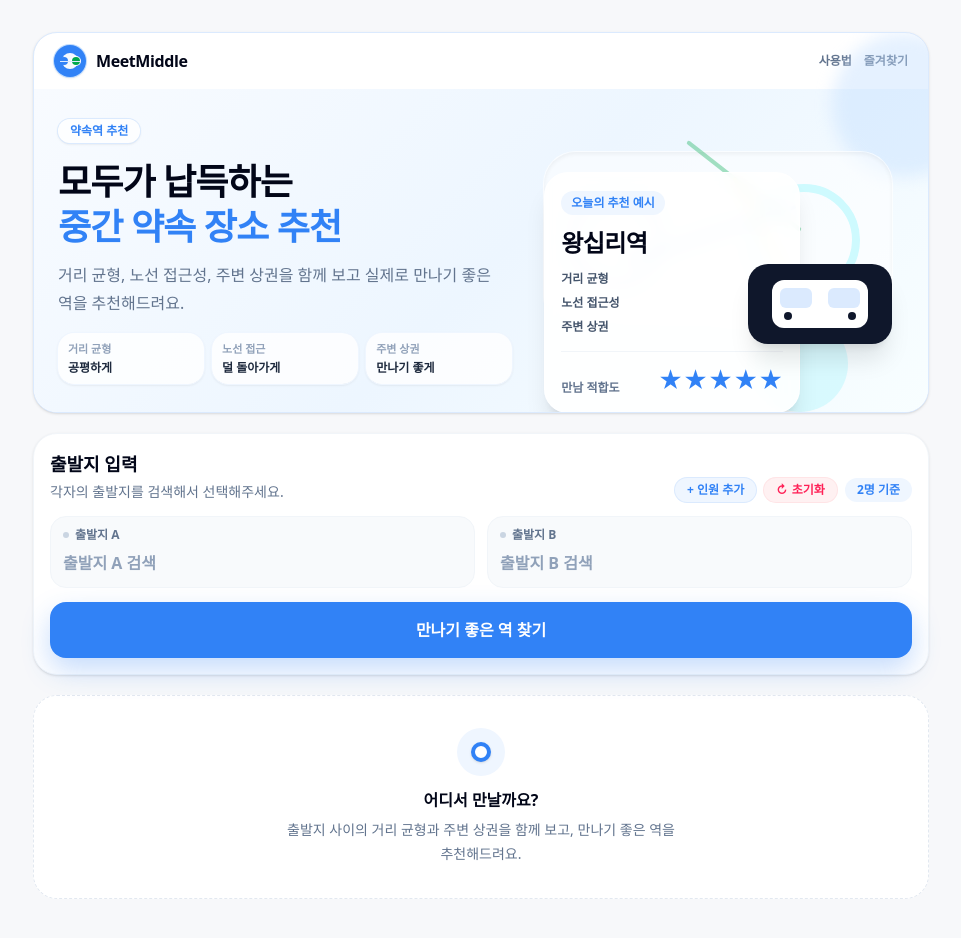
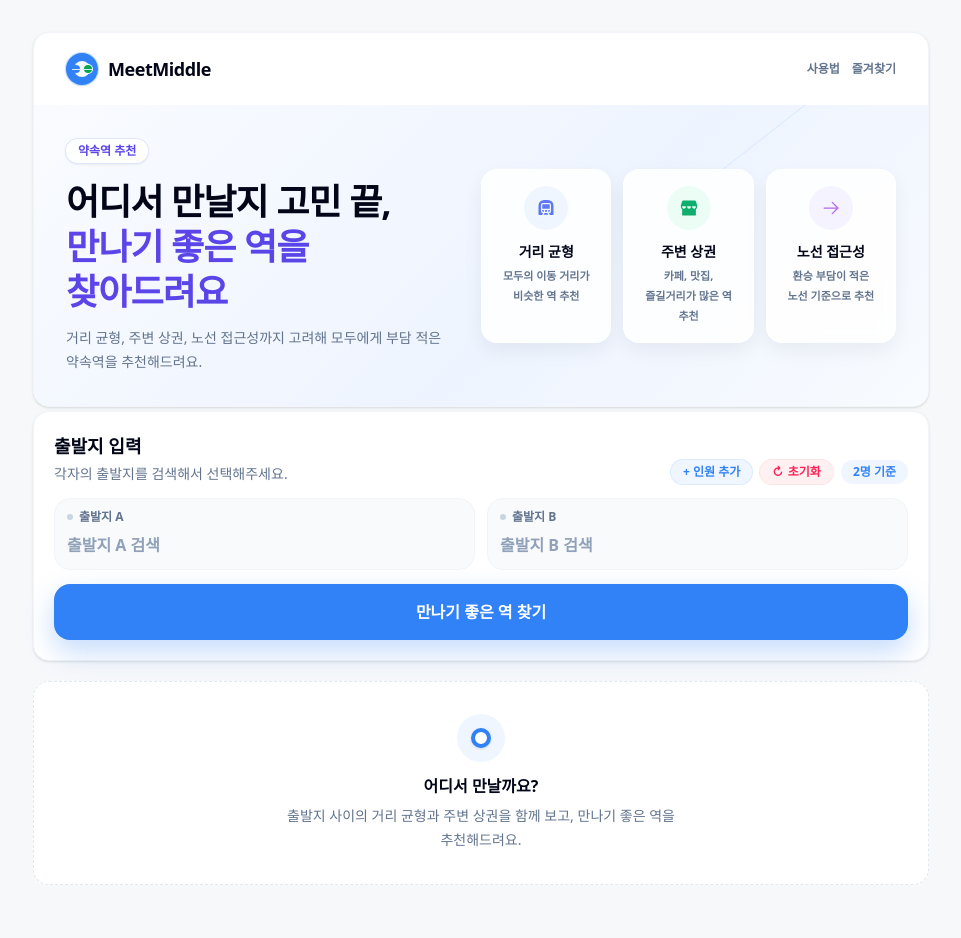
Before and after one commit to 1rkdwlgns1/mannayeok, a React (Vite) app: page / in a window 1280 px wide. Shown: the top 938 px of the page, without its empty margins (159-1120 px from the left). Built offline with nearby package versions, Linux system fonts and the light colour scheme; a web font is replaced by a local one.

Commit message:
fix: restore stable UI layout

```diff
--- a/src/App.jsx
+++ b/src/App.jsx
@@ -79,6 +79,7 @@ function App() {
   const [error, setError] = useState('')
   const [placeError, setPlaceError] = useState('')
   const [helpTooltipActive, setHelpTooltipActive] = useState(false)
+  const [mapCollapsed, setMapCollapsed] = useState(false)
 
   const selectableStations = useMemo(
     () => [...recommendedStations, ...fairStations],
@@ -331,14 +332,14 @@ function App() {
   }
 
   return (
-    <main className="min-h-screen bg-[#F7F8FA] px-3 py-4 md:px-6 md:py-8">
+    <main className="min-h-screen bg-[#F7F8FA] px-2.5 py-3 md:px-6 md:py-8">
       <div data-reveal-root className="mx-auto w-full max-w-4xl space-y-4 pb-8 md:space-y-5">
         <div className="mx-auto w-full max-w-4xl space-y-4 md:space-y-5">
-          <header className="overflow-hidden rounded-3xl border border-blue-100 bg-white shadow-sm">
-            <div className="flex items-center justify-between gap-4 px-4 py-3 md:px-5">
+          <header className="overflow-hidden rounded-2xl border border-slate-100 bg-white shadow-sm">
+            <div className="flex items-center justify-between gap-4 px-5 py-4 md:px-8 md:py-5">
               <div className="flex items-center gap-2.5">
                 <MeetMiddleLogo />
-                <p className="text-base font-black tracking-tight text-slate-950">MeetMiddle</p>
+                <p className="text-lg font-black tracking-tight text-slate-950">MeetMiddle</p>
               </div>
               <div className="hidden items-center gap-3 text-xs font-bold text-slate-500 sm:flex">
                 <span>사용법</span>
@@ -346,34 +347,28 @@ function App() {
               </div>
             </div>
 
-            <div className="relative isolate bg-[linear-gradient(135deg,#F8FBFF_0%,#EDF6FF_52%,#F8FEFF_100%)] px-4 py-5 md:px-6 md:py-7">
-              <div className="absolute -right-12 -top-14 h-36 w-36 rounded-full bg-blue-200/40 blur-sm" />
-              <div className="absolute bottom-0 right-20 h-24 w-24 rounded-full bg-cyan-200/35" />
-              <div className="relative grid items-center gap-5 md:grid-cols-[1.1fr_0.9fr]">
+            <div className="relative isolate overflow-hidden bg-[linear-gradient(135deg,#F9FBFF_0%,#EEF4FF_58%,#F8FBFF_100%)] px-4 py-5 md:px-8 md:py-8">
+              <div className="absolute right-8 top-4 hidden h-px w-56 rotate-[-38deg] bg-blue-100 md:block" />
+              <div className="relative grid items-center gap-5 lg:grid-cols-[1fr_1.05fr]">
                 <div className="min-w-0">
-                  <span className="inline-flex rounded-full bg-white/80 px-3 py-1 text-xs font-black text-[#3182F6] shadow-sm ring-1 ring-blue-100">
+                  <span className="inline-flex rounded-full bg-white/90 px-3 py-1 text-xs font-black text-[#5A45E8] shadow-sm ring-1 ring-indigo-100">
                     약속역 추천
                   </span>
-                  <h1 className="mt-4 text-3xl font-black leading-tight tracking-tight text-slate-950 md:text-4xl">
-                    모두가 납득하는
-                    <span className="block text-[#3182F6]">중간 약속 장소 추천</span>
+                  <h1 className="mt-4 text-[26px] font-black leading-tight tracking-tight text-slate-950 md:text-4xl">
+                    어디서 만날지 고민 끝,
+                    <span className="block text-[#5A45E8]">만나기 좋은 역을 찾아드려요</span>
                   </h1>
-                  <p className="mt-3 max-w-md text-sm leading-6 text-slate-500 md:text-base md:leading-7">
-                    거리 균형, 노선 접근성, 주변 상권을 함께 보고 실제로 만나기 좋은 역을 추천해드려요.
+                  <p className="mt-3 max-w-md text-sm leading-6 text-slate-500">
+                    거리 균형, 주변 상권, 노선 접근성까지 고려해 모두에게 부담 적은 약속역을 추천해드려요.
                   </p>
-                  <div className="mt-4 grid grid-cols-3 gap-2">
-                    <HeroStat label="거리 균형" value="공평하게" />
-                    <HeroStat label="노선 접근" value="덜 돌아가게" />
-                    <HeroStat label="주변 상권" value="만나기 좋게" />
-                  </div>
                 </div>
 
-                <HeroPreview />
+                <HeroFeatureGrid />
               </div>
             </div>
           </header>
 
-          <section className="relative z-[80] rounded-3xl border border-slate-100 bg-white p-3 shadow-sm md:p-4">
+          <section id="origin-input" className="relative z-[80] scroll-mt-6 rounded-2xl border border-slate-100 bg-white p-3 shadow-sm md:-mt-4 md:p-5">
             <AddressInput
               origins={originInputs}
               maxOrigins={MAX_ORIGIN_COUNT}
@@ -439,13 +434,6 @@ function App() {
                       탭하면 지도와 길찾기 기준역이 바뀌어요. 각 역의 특성을 비교해보세요.
                     </p>
                   </div>
-                  <button
-                    type="button"
-                    className="hidden items-center gap-1.5 rounded-xl border border-slate-200 bg-white px-3 py-1.5 text-xs font-black text-[#2457F5] shadow-sm transition hover:border-blue-200 hover:bg-blue-50 md:inline-flex"
-                  >
-                    전체 후보 비교 보기
-                    <Icon name="arrowRight" className="h-4 w-4" />
-                  </button>
                 </div>
                 <div className="grid gap-3 md:grid-cols-3">
                   {alternativeStations.map((station, index) => (
@@ -463,14 +451,26 @@ function App() {
               </section>
             ) : null}
 
-            <section className="rounded-3xl border border-slate-100 bg-white p-3.5 shadow-sm md:p-5">
-              <h2 className="mb-3 text-base font-bold text-slate-950 md:text-lg">지도에서 보기</h2>
-              <KakaoMap origins={origins} meetingPoint={selectedStation} meetingPoints={mapStations} />
+            <section className="rounded-2xl border border-slate-100 bg-white p-3.5 shadow-sm md:p-5">
+              <div className="mb-3 flex items-center justify-between gap-3">
+                <h2 className="text-base font-bold text-slate-950 md:text-lg">지도에서 보기</h2>
+                <button
+                  type="button"
+                  onClick={() => setMapCollapsed((collapsed) => !collapsed)}
+                  className="rounded-xl border border-slate-200 bg-white px-3 py-1.5 text-xs font-black text-slate-600 shadow-sm transition hover:border-blue-200 hover:bg-blue-50 hover:text-[#3182F6]"
+                  aria-expanded={!mapCollapsed}
+                >
+                  {mapCollapsed ? '지도 열기' : '지도 접기'}
+                </button>
+              </div>
+              {!mapCollapsed ? (
+                <KakaoMap origins={origins} meetingPoint={selectedStation} meetingPoints={mapStations} />
+              ) : null}
             </section>
 
             <MapDirections origins={origins} station={selectedStation} />
 
-            <section id="places" className="rounded-3xl border border-slate-100 bg-white p-3.5 shadow-sm md:p-5">
+            <section id="places" className="rounded-2xl border border-slate-100 bg-white p-3.5 shadow-sm md:p-5">
               <div className="space-y-3.5 md:space-y-4">
                 <div>
                   <p className="text-sm font-bold text-[#3182F6]">추천 만남 장소</p>
@@ -521,7 +521,7 @@ function App() {
             ) : null}
           </>
         ) : (
-          <section className="rounded-3xl border border-dashed border-slate-200 bg-white px-5 py-8 text-center">
+          <section className="rounded-2xl border border-dashed border-slate-200 bg-white px-5 py-8 text-center">
             <div className="mx-auto mb-3 flex h-12 w-12 items-center justify-center rounded-full bg-blue-50">
               <div className="h-5 w-5 rounded-full border-4 border-[#3182F6] bg-white shadow-sm" />
             </div>
@@ -556,6 +556,52 @@ function HeroStat({ label, value }) {
     <div className="rounded-2xl bg-white/80 px-2.5 py-2 shadow-sm ring-1 ring-blue-50">
       <p className="text-[11px] font-bold text-slate-400">{label}</p>
       <p className="mt-0.5 truncate text-xs font-black text-slate-800">{value}</p>
+    </div>
+  )
+}
+
+function HeroFeatureGrid() {
+  return (
+    <div className="grid grid-cols-3 gap-2 sm:gap-3">
+      <HeroFeatureCard
+        icon="subway"
+        tone="blue"
+        title="거리 균형"
+        description="모두의 이동 거리가 비슷한 역 추천"
+      />
+      <HeroFeatureCard
+        icon="store"
+        tone="green"
+        title="주변 상권"
+        description="카페, 맛집, 즐길거리가 많은 역 추천"
+      />
+      <HeroFeatureCard
+        icon="arrowRight"
+        tone="purple"
+        title="노선 접근성"
+        description="환승 부담이 적은 노선 기준으로 추천"
+      />
+    </div>
+  )
+}
+
+function HeroFeatureCard({ icon, tone = 'blue', title, description }) {
+  const toneMap = {
+    blue: ICON_TONES.blue,
+    green: ICON_TONES.green,
+    purple: ICON_TONES.purple,
+  }
+  const iconTone = toneMap[tone] || ICON_TONES.blue
+
+  return (
+    <div className="rounded-xl border border-white/80 bg-white/86 p-2.5 text-center shadow-[0_8px_20px_rgba(15,23,42,0.06)] backdrop-blur sm:rounded-2xl sm:p-4">
+      <span className={`mx-auto flex h-9 w-9 items-center justify-center rounded-full ${iconTone.bg} sm:h-11 sm:w-11`}>
+        <Icon name={icon} className="h-4 w-4 sm:h-5 sm:w-5" style={{ filter: iconTone.filter }} />
+      </span>
+      <h2 className="mt-2 text-xs font-black text-slate-950 sm:mt-3 sm:text-sm">{title}</h2>
+      <p className="mx-auto mt-1 hidden max-w-32 text-[11px] font-bold leading-5 text-slate-500 sm:block">
+        {description}
+      </p>
     </div>
   )
 }
@@ -677,11 +723,11 @@ function ResultTypeCard({
       <Component
         type={onClick ? 'button' : undefined}
         onClick={onClick}
-        className={`w-full rounded-3xl border border-slate-100 bg-white p-5 text-left shadow-sm transition active:scale-[0.99] md:p-6 ${
+        className={`w-full rounded-2xl border border-slate-100 bg-white p-4 text-left shadow-sm transition active:scale-[0.99] md:p-6 ${
           selected ? 'ring-2 ring-blue-200' : ''
         } ${onClick ? 'cursor-pointer hover:border-blue-200' : ''}`}
       >
-        <div className="flex flex-col gap-4 sm:flex-row sm:items-start sm:justify-between">
+        <div className="flex items-start justify-between gap-3">
           <div className="min-w-0">
             <div className="flex flex-wrap items-center gap-2">
               <span className="inline-flex items-center gap-1.5 rounded-full bg-[#5A45E8] px-3 py-1.5 text-xs font-black text-white shadow-sm">
@@ -691,27 +737,26 @@ function ResultTypeCard({
               <StationLineChips station={station} />
             </div>
 
-            <h2 className="mt-5 break-keep text-4xl font-black tracking-tight text-slate-950 md:text-5xl">
+            <h2 className="mt-4 break-keep text-3xl font-black tracking-tight text-slate-950 sm:text-4xl md:text-5xl">
               {station.name}
             </h2>
             <StarRating score={score} compact />
           </div>
 
-          <div className="w-full rounded-2xl bg-[#F1F0FA] px-4 py-3 text-center sm:w-36">
+          <div className="w-24 shrink-0 rounded-xl bg-[#F1F0FA] px-2.5 py-2 text-center sm:w-36 sm:rounded-2xl sm:px-4 sm:py-3">
             <p className="text-xs font-black text-slate-400">만남 적합도</p>
             <p className="mt-1 leading-none">
-              <strong className="text-4xl font-black text-[#5A45E8]">{score}</strong>
+              <strong className="text-3xl font-black text-[#5A45E8] sm:text-4xl">{score}</strong>
             </p>
-            <p className="mt-0.5 text-sm font-black text-slate-400">/100점</p>
+            <p className="mt-0.5 text-xs font-black text-slate-400 sm:text-sm">/100점</p>
           </div>
         </div>
 
-        <p className="mt-5 text-sm leading-6 text-slate-600">
+        <p className="mt-4 text-sm leading-6 text-slate-600 sm:mt-5">
           {description}
         </p>
-        <ScoreProgress score={score} />
 
-        <div className="mt-5 grid grid-cols-3 border-t border-slate-100 pt-4">
+        <div className="mt-4 grid grid-cols-3 border-t border-slate-100 pt-3 sm:mt-5 sm:pt-4">
           <MetricSummaryItem icon="people" label="거리 균형" value={getMetricStatus(scores.fairness)} tone="blue" />
           <MetricSummaryItem icon="store" label="주변 상권" value={getMetricStatus(scores.commercial)} tone="purple" />
           <MetricSummaryItem icon="subway" label="노선 접근성" value={getMetricStatus(scores.transit)} tone="green" />
@@ -724,31 +769,31 @@ function ResultTypeCard({
     <Component
       type={onClick ? 'button' : undefined}
       onClick={onClick}
-      className={`w-full rounded-3xl border border-slate-100 bg-white p-5 text-left shadow-sm transition active:scale-[0.99] md:p-6 ${
+      className={`w-full rounded-2xl border border-slate-100 bg-white p-4 text-left shadow-sm transition active:scale-[0.99] md:p-5 ${
         selected ? 'ring-2 ring-emerald-100' : ''
       } ${onClick ? 'cursor-pointer hover:border-emerald-200' : ''}`}
     >
-      <p className="inline-flex items-center gap-2 text-sm font-black text-slate-400">
+      <p className="inline-flex items-center gap-2 text-xs font-black text-slate-400">
         <Icon name={eyebrowIcon || 'scales'} className="h-4 w-4" style={{ filter: ICON_TONES.green.filter }} />
         거리 기준 참고역
       </p>
-      <h2 className="mt-6 break-keep text-3xl font-black tracking-tight text-slate-950 md:text-4xl">
+      <h2 className="mt-4 break-keep text-2xl font-black tracking-tight text-slate-950 md:text-3xl">
         {station.name}
       </h2>
-      <p className="mt-1 text-3xl font-black leading-none text-slate-300">
-        {score}<span className="ml-1 text-base text-slate-300">/100</span>
+      <p className="mt-1 text-2xl font-black leading-none text-slate-300">
+        {score}<span className="ml-1 text-sm text-slate-300">/100</span>
       </p>
-      <StationLineChips station={station} className="mt-5" />
+      <StationLineChips station={station} className="mt-4" />
 
-      <div className="mt-5 border-t border-slate-100 pt-4">
+      <div className="mt-4 border-t border-slate-100 pt-3">
         <StatusMetricRow icon="subway" label="노선 접근성" value={getMetricStatus(scores.transit)} tone="green" simple />
       </div>
 
-      <p className="mt-4 text-sm leading-6 text-slate-500">
+      <p className="mt-3 text-xs leading-5 text-slate-500">
         이동 거리 균형만 보면 가장 중간에 가까운 역이에요.
       </p>
-      <div className="mt-4 rounded-2xl bg-[#F6F3FF] px-4 py-3 text-sm font-bold leading-6 text-[#8A7BD8]">
-        점수가 낮아도 이동 공평성을 비교할 때 참고하기 좋아요.
+      <div className="mt-3 rounded-2xl bg-[#F6F3FF] px-3 py-2 text-xs font-bold leading-5 text-[#8A7BD8]">
+        이동 공평성을 비교할 때 참고해보세요.
       </div>
     </Component>
   )
@@ -782,7 +827,7 @@ function MetricStatusList({ scores }) {
     <div className="rounded-2xl border border-slate-100 bg-white p-3 shadow-[0_12px_28px_rgba(15,23,42,0.06)]">
       <StatusMetricRow icon="people" label="거리 균형" description="출발지 간 거리 차이가 작아요" value={getMetricStatus(scores.fairness)} tone="blue" />
       <StatusMetricRow icon="store" label="주변 상권" description="맛집, 카페, 편의시설이 많아요" value={getMetricStatus(scores.commercial)} tone="purple" />
-      <StatusMetricRow icon="subway" label="노선 접근성" description="다양한 노선 이용이 편리해요" value={getMetricStatus(scores.transit)} tone="green" />
+      <StatusMetricRow icon="subway" label="노선 접근성" description="환승 부담이 적은 편이에요" value={getMetricStatus(scores.transit)} tone="green" />
     </div>
   )
 }
@@ -791,12 +836,12 @@ function MetricSummaryItem({ icon, label, value, tone = 'blue' }) {
   const iconTone = ICON_TONES[tone] || ICON_TONES.blue
 
   return (
-    <div className="min-w-0 border-r border-slate-100 px-3 last:border-r-0">
-      <p className="flex items-center gap-1.5 truncate text-xs font-bold text-slate-400">
-        <Icon name={icon} className="h-4 w-4 shrink-0" style={{ filter: iconTone.filter }} />
+    <div className="min-w-0 border-r border-slate-100 px-1.5 last:border-r-0 sm:px-3">
+      <p className="flex items-center gap-1 truncate text-[11px] font-bold text-slate-400 sm:gap-1.5 sm:text-xs">
+        <Icon name={icon} className="h-3.5 w-3.5 shrink-0 sm:h-4 sm:w-4" style={{ filter: iconTone.filter }} />
         {label}
       </p>
-      <p className={`mt-1 text-base font-black ${iconTone.badge.replace('bg-emerald-50 ', '').replace('bg-blue-50 ', '').replace('bg-violet-50 ', '').replace('bg-amber-50 ', '')}`}>
+      <p className={`mt-1 text-sm font-black sm:text-base ${iconTone.badge.replace('bg-emerald-50 ', '').replace('bg-blue-50 ', '').replace('bg-violet-50 ', '').replace('bg-amber-50 ', '')}`}>
         {value}
       </p>
     </div>
@@ -850,7 +895,7 @@ function StationCard({ station, selected, onClick }) {
     <button
       type="button"
       onClick={onClick}
-      className={`min-w-0 rounded-2xl border p-3 text-left transition active:scale-[0.98] ${
+      className={`min-w-0 rounded-xl border p-3 text-left transition active:scale-[0.98] ${
         selected
           ? 'border-blue-300 bg-blue-50 shadow-sm'
           : 'border-slate-200 bg-white hover:border-blue-200 hover:bg-slate-50'
@@ -862,7 +907,7 @@ function StationCard({ station, selected, onClick }) {
             {station.rank}
           </span>
           <div className="min-w-0">
-            <strong className="block min-w-0 break-keep text-xl font-black tracking-tight text-slate-950">{station.name}</strong>
+            <strong className="block min-w-0 break-keep text-lg font-black tracking-tight text-slate-950 sm:text-xl">{station.name}</strong>
           </div>
         </div>
         <div className="shrink-0 text-right">
```
